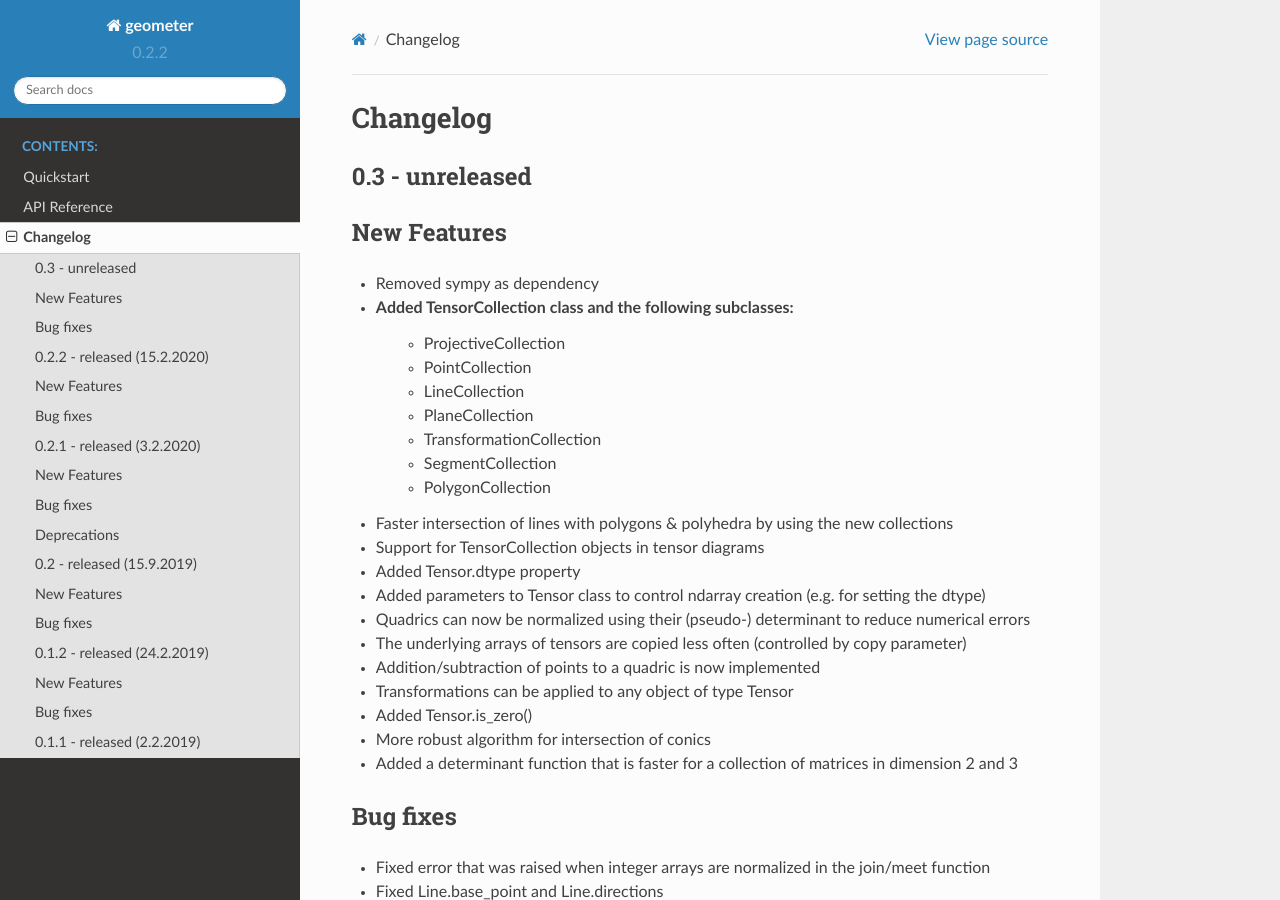
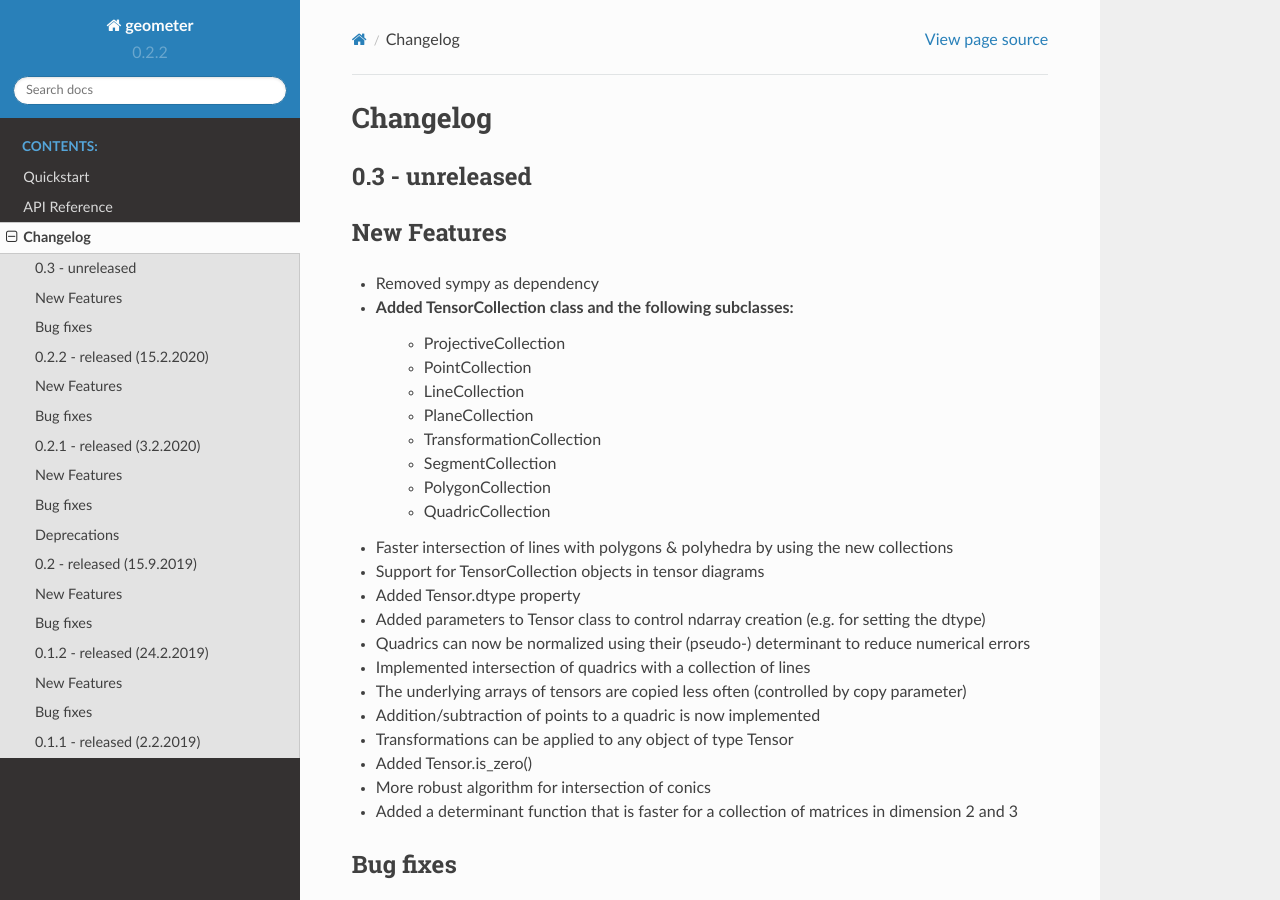
Before and after one commit to jan-mue/geometer, a Sphinx documentation site: the page built from docs/changelog.rst, in a window 1280 px wide and 900 px high. Built offline with Sphinx 7.4.7 and the Read the Docs theme 2.0.0, drawn with Linux system fonts in a browser that asks for light colours.

Commit message:
updated changelog

```diff
--- a/docs/changelog.rst
+++ b/docs/changelog.rst
@@ -17,11 +17,13 @@ New Features
     - TransformationCollection
     - SegmentCollection
     - PolygonCollection
+    - QuadricCollection
 - Faster intersection of lines with polygons & polyhedra by using the new collections
 - Support for TensorCollection objects in tensor diagrams
 - Added Tensor.dtype property
 - Added parameters to Tensor class to control ndarray creation (e.g. for setting the dtype)
 - Quadrics can now be normalized using their (pseudo-) determinant to reduce numerical errors
+- Implemented intersection of quadrics with a collection of lines
 - The underlying arrays of tensors are copied less often (controlled by copy parameter)
 - Addition/subtraction of points to a quadric is now implemented
 - Transformations can be applied to any object of type Tensor
```
